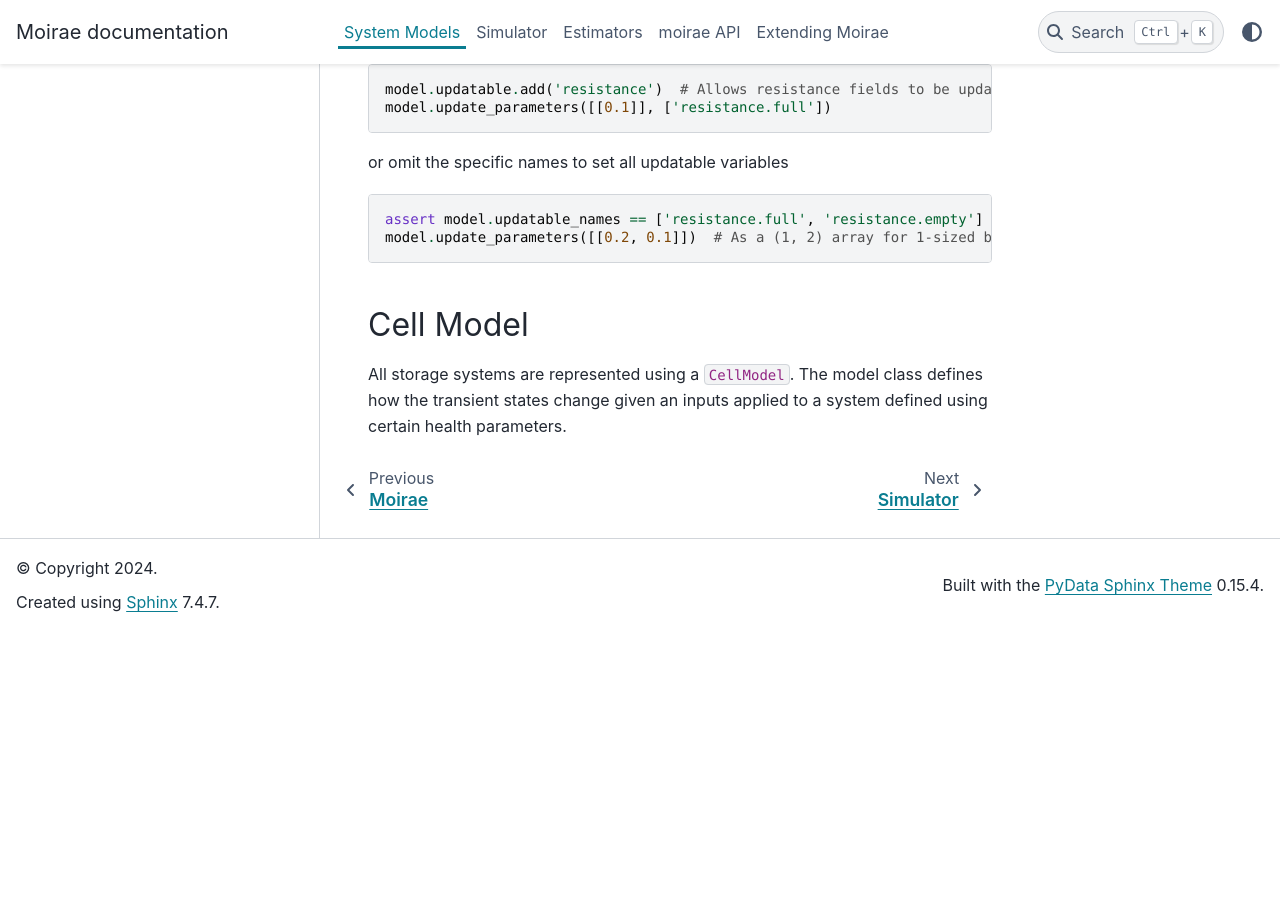
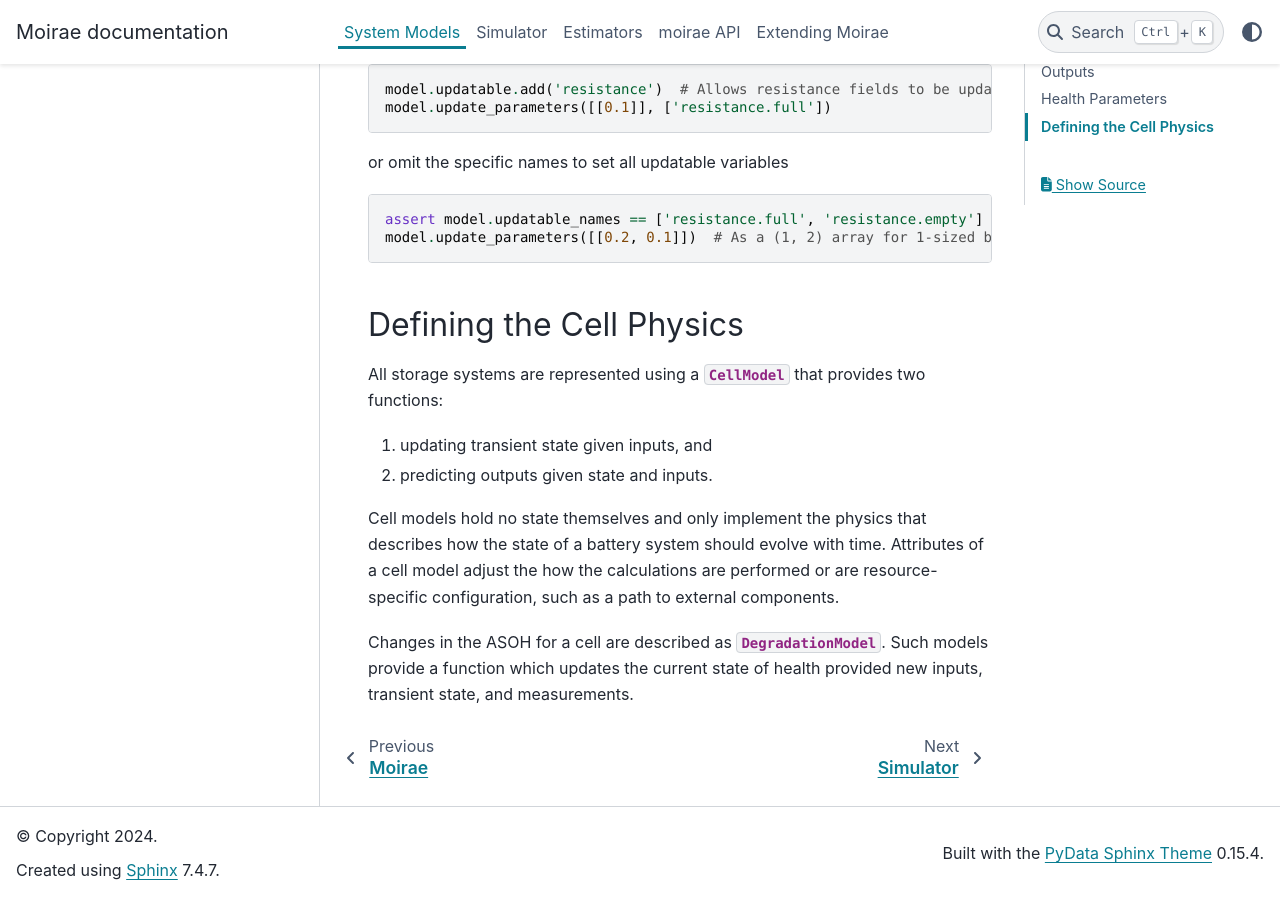
Before and after one commit to ROVI-org/auto-soh, a Sphinx documentation site: the page built from docs/system-models.rst, in a window 1280 px wide and 900 px high, scrolled down 3212 px. Built offline with Sphinx 7.4.7 and the PyData theme 0.15.4, drawn with Linux system fonts in a browser that asks for light colours; before the commit the page ends 3844 px from its top, so only the background shows below that.

Commit message:
Introduce documentation for Cell and Degradation models

```diff
--- a/docs/system-models.rst
+++ b/docs/system-models.rst
@@ -148,9 +148,29 @@ or omit the specific names to set all updatable variables
     assert model.updatable_names == ['resistance.full', 'resistance.empty']
     model.update_parameters([[0.2, 0.1]])  # As a (1, 2) array for 1-sized batch of 2 values
 
-Cell Model
-----------
+Defining the Cell Physics
+-------------------------
 
-All storage systems are represented using a ``CellModel``.
-The model class defines how the transient states change given
-an inputs applied to a system defined using certain health parameters.
+All storage systems are represented using a :class:`~moirae.models.base.CellModel`
+that provides two functions:
+
+1. updating transient state given inputs, and
+2. predicting outputs given state and inputs.
+
+Cell models hold no state themselves and only implement the physics
+that describes how the state of a battery system should evolve with time.
+Attributes of a cell model adjust the how the calculations are performed
+or are resource-specific configuration,
+such as a path to external components.
+
+Changes in the ASOH for a cell are described as :class:`~moirae.models.base.DegradationModel`.
+Such models provide a function which updates the current state of health provided
+new inputs, transient state, and measurements.
+
+.. ::
+
+    We still need to....
+
+    1. Describe where any parameters for the degredation model come from
+    2. Indicate if there are any additional states held by the degradation model
+    3. Provide an index of available Cell and Degredation models
```
Also changed, not shown: 1 other file.
